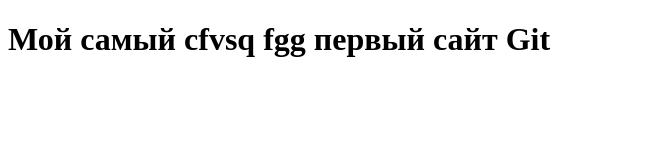
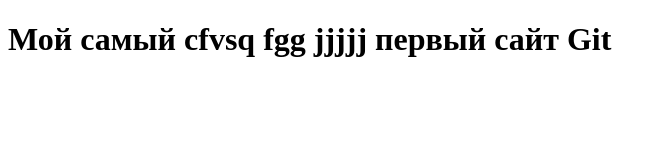
Before and after one commit to IrinaEscada/gititemnew, a plain HTML site: page index.html in a window 1280 px wide. Shown: the whole page, without its empty margins (0-667 px from the left). Drawn offline with Linux system fonts and the light colour scheme.

Commit message:
second info

```diff
--- a/index.html
+++ b/index.html
@@ -7,7 +7,7 @@
     <title>Document</title>
 </head>
 <body>
-    <h1>Мой самый cfvsq fgg первый сайт Git</h1>
+    <h1>Мой самый cfvsq fgg jjjjj первый сайт Git</h1>
 
 
 
```
